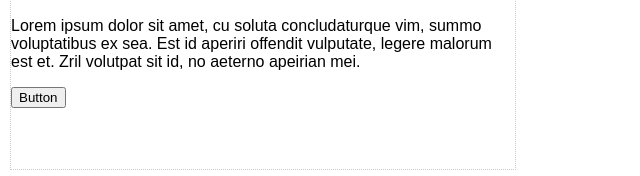
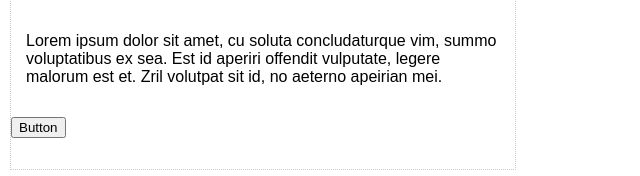
Before and after one commit to hayleyechisholm/webdev-labs, a plain HTML site: page lab01/exercise01/index.html in a window 1280 px wide. Shown: the part 402-578 px from the top of the page, without its empty margins (0-640 px from the left). Drawn offline with Linux system fonts and the light colour scheme.

Commit message:
Lab01 Update

```diff
--- a/lab01/exercise01/index.html
+++ b/lab01/exercise01/index.html
@@ -10,7 +10,7 @@
     <section>
         <h2 class = "Card1"> Card 1</h2>
         <img src="https://upload.wikimedia.org/wikipedia/commons/thumb/d/de/Colosseo_2020.jpg/500px-Colosseo_2020.jpg" alt="Picture of nature" />
-        <p>Lorem ipsum dolor sit amet, cu soluta concludaturque vim, summo voluptatibus ex sea. Est id aperiri offendit vulputate, legere malorum est et. Zril volutpat sit id, no aeterno apeirian mei.</p>
+        <p class = "text1">Lorem ipsum dolor sit amet, cu soluta concludaturque vim, summo voluptatibus ex sea. Est id aperiri offendit vulputate, legere malorum est et. Zril volutpat sit id, no aeterno apeirian mei.</p>
         <button>Button</button>
     </section>
 
```
